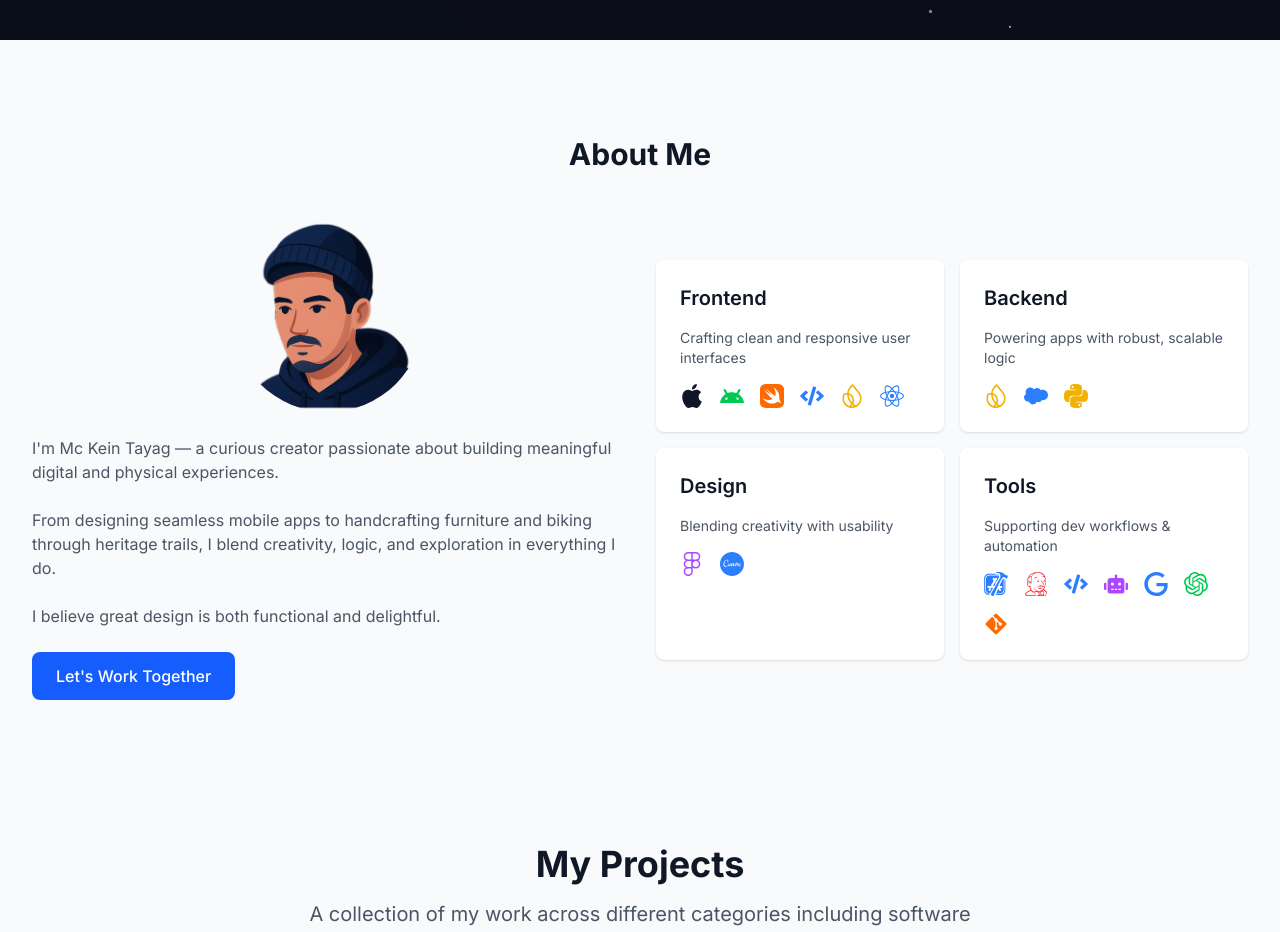
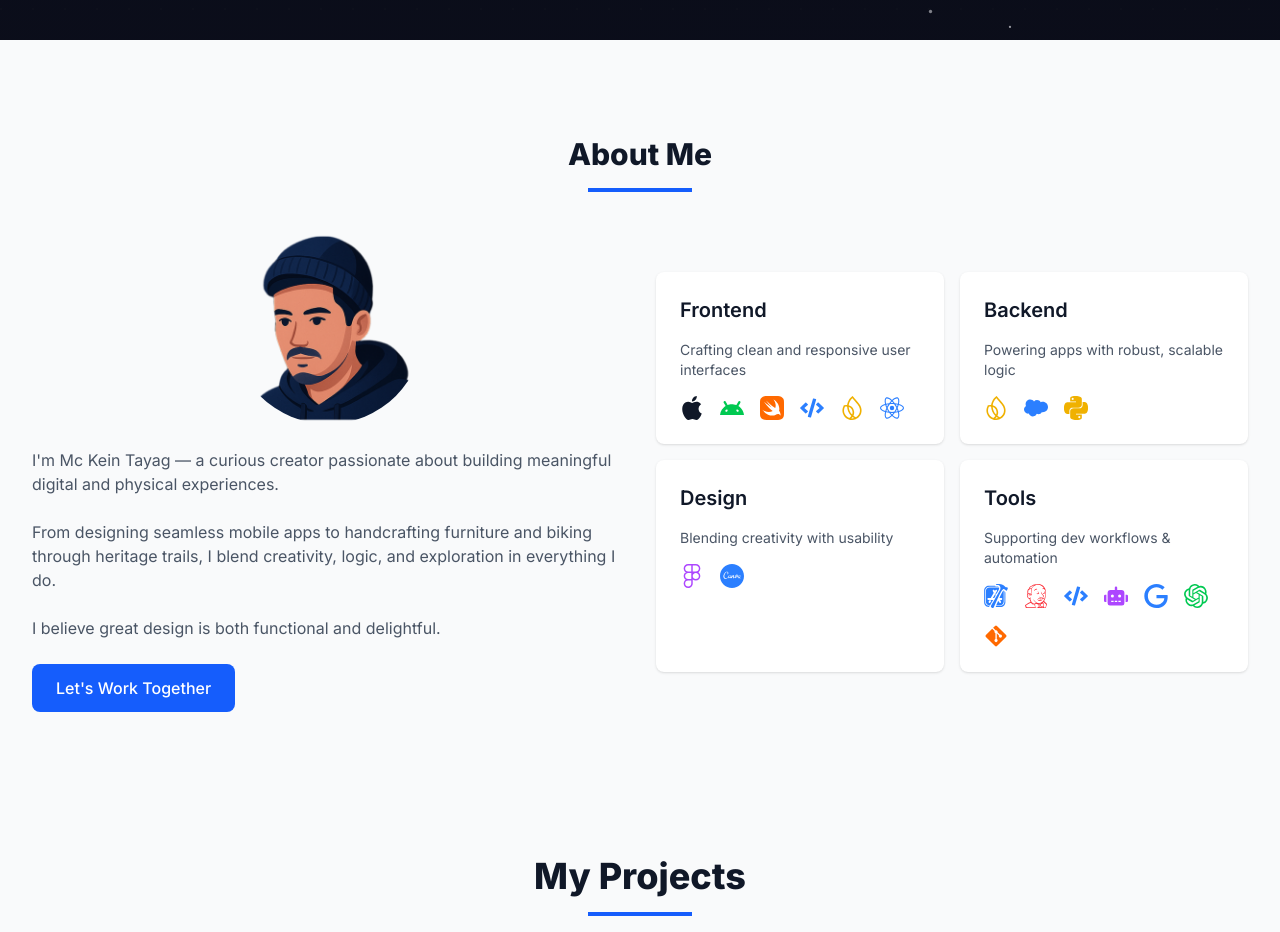
Before and after one commit to jmktayag/projectme, a Next.js app: page / in a window 1280 px wide. Shown: the part 760-1692 px from the top of the page. Built offline with nearby package versions, Linux system fonts and the light colour scheme.

Commit message:
Update highlights of section title

```diff
--- a/src/components/sections/AboutSection.tsx
+++ b/src/components/sections/AboutSection.tsx
@@ -155,10 +155,11 @@ const AboutSection = () => {
         <motion.h2
           {...fadeInUp}
           viewport={{ once: true }}
-          className="text-3xl font-bold text-center text-gray-900 dark:text-white mb-12"
+          className="text-3xl font-extrabold text-center text-gray-900 dark:text-white mb-2"
         >
           About Me
         </motion.h2>
+        <div className="h-1 bg-blue-600 mx-auto mt-4 mb-10" style={{ width: '6.5rem' }}></div>
         {/* Two-column grid layout for content */}
         <div className="grid md:grid-cols-2 gap-8 items-center">
           {/* Left column - About text */}
--- a/src/components/sections/BlogSection.tsx
+++ b/src/components/sections/BlogSection.tsx
@@ -33,9 +33,10 @@ const BlogSection = () => {
     <section id="blog" className="py-20 bg-gray-900 dark:bg-gray-800">
       <div className="container mx-auto px-4">
         <div className="text-center mb-16">
-          <h2 className="text-4xl font-bold text-gray-900 dark:text-white mb-4">
+          <h2 className="text-4xl font-extrabold text-center text-gray-900 dark:text-white mb-2">
             My Blog
           </h2>
+          <div className="h-1 bg-blue-600 mx-auto mt-4 mb-10" style={{ width: '6.5rem' }}></div>
           <p className="text-xl text-gray-600 dark:text-gray-300 max-w-3xl mx-auto">
             A collection of my thoughts and insights on web development, programming, and technology.
           </p>
--- a/src/components/sections/ContactSection.tsx
+++ b/src/components/sections/ContactSection.tsx
@@ -65,9 +65,10 @@ const ContactSection = () => {
             transition={{ duration: 0.5 }}
             className="text-center mb-12"
           >
-            <h2 className="text-4xl font-bold text-gray-900 dark:text-white mb-4">
+            <h2 className="text-4xl font-extrabold text-center text-gray-900 dark:text-white mb-2">
               Get in Touch
             </h2>
+            <div className="h-1 bg-blue-600 mx-auto mt-4 mb-10" style={{ width: '6.5rem' }}></div>
             <p className="text-lg text-gray-600 dark:text-gray-300">
               Have a question or want to work together? Feel free to reach out!
             </p>
--- a/src/components/sections/ProjectsSection.tsx
+++ b/src/components/sections/ProjectsSection.tsx
@@ -36,9 +36,10 @@ const ProjectsSection = () => {
     <section id="projects" className="py-20 bg-gray-50 dark:bg-gray-900">
       <div className="container mx-auto px-4">
         <div className="text-center mb-16">
-          <h2 className="text-4xl font-bold text-gray-900 dark:text-white mb-4">
+          <h2 className="text-4xl font-extrabold text-center text-gray-900 dark:text-white mb-2">
             My Projects
           </h2>
+          <div className="h-1 bg-blue-600 mx-auto mt-4 mb-10" style={{ width: '6.5rem' }}></div>
           <p className="text-xl text-gray-600 dark:text-gray-300 max-w-3xl mx-auto">
             A collection of my work across different categories including software development, books, and woodworking.
           </p>
```
